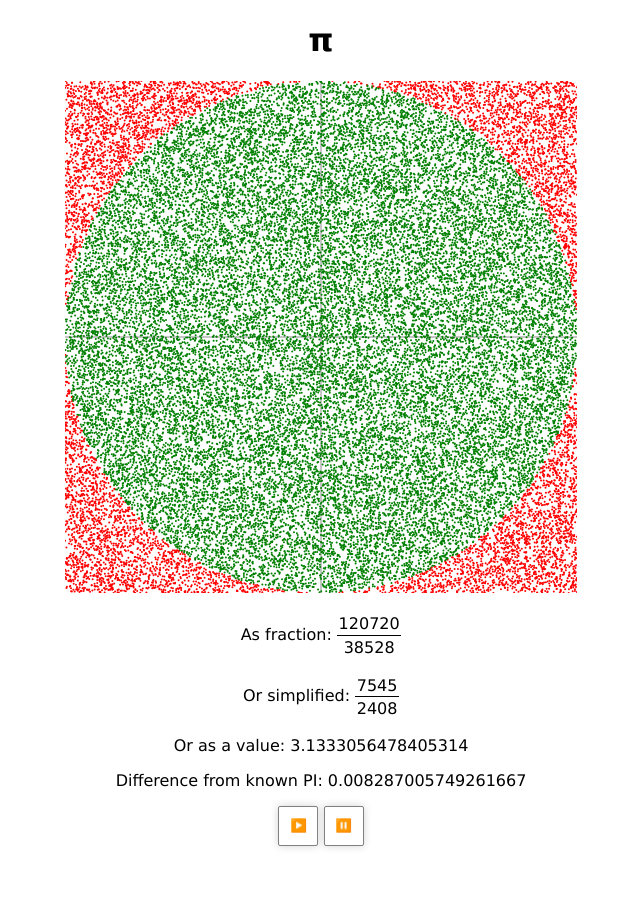
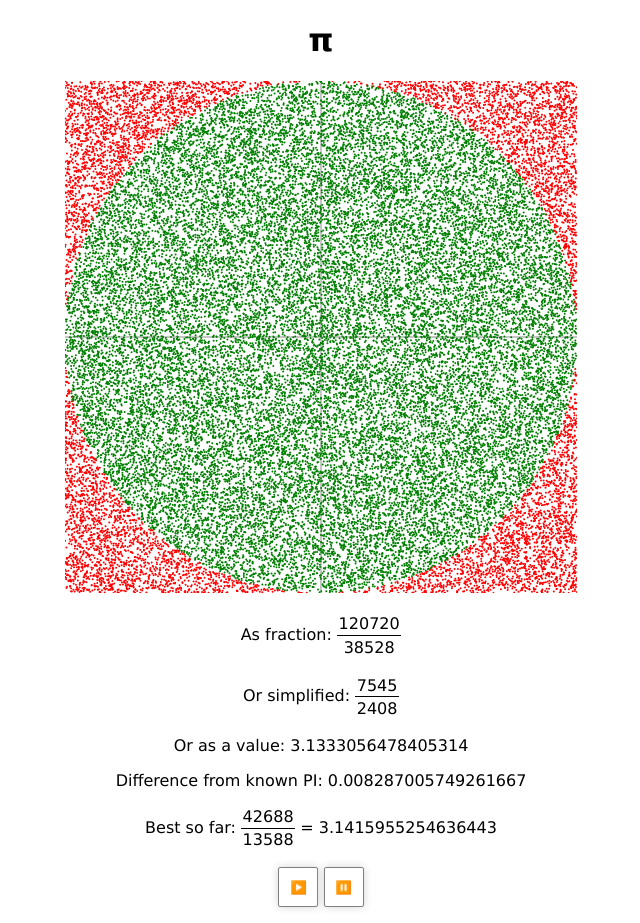
Before and after one commit to elementbound/pi-fraction, a website built with webpack: page public/index.html in a window 1280 px wide. Shown: the whole page, without its empty margins (319-959 px from the left). Before the commit the page ends 862 px from the top, so only its background shows below. Built offline with nearby package versions, Linux system fonts and the light colour scheme.

Commit message:
Display best guess so far

```diff
--- a/public/index.html
+++ b/public/index.html
@@ -79,6 +79,18 @@
         </p>
         <p class="bind">Or as a value: {{value}}</p>
         <p class="bind">Difference from known PI: {{difference}}</p>
+
+        <p>
+            Best so far:
+            <span class="frac">
+                <span class="bind">{{best.denominator}}</span>
+                <span class="symbol">/</span>
+                <span class="bottom bind">{{best.divisor}}</span>
+            </span>
+            =
+            <span class="bind">{{best.value}}</span>
+        </p>
+
         <p>
             <button class="play">▶️</button>
             <button class="pause">⏸️</button>
--- a/src/entry.js
+++ b/src/entry.js
@@ -14,6 +14,12 @@ const loop = () => {
     const calculator = new PiCalculator()
     const bindings = bind.find(document)
     const drawingContext = canvas.init(document.querySelector('canvas'))
+
+    let best = {
+        denominator: 6,
+        divisor: 2,
+        value: 3
+    }
 
     let isTicking = true
 
@@ -35,6 +41,12 @@ const loop = () => {
             const hit = calculator.sample(...point)
 
             canvas.drawSample(drawingContext, point, hit)
+
+            if(Math.abs(Math.PI - 4 * calculator.value) < Math.abs(Math.PI - best.value)) {
+                best.denominator = calculator.hits * 4
+                best.divisor = calculator.samples
+                best.value = best.denominator / best.divisor
+            }
         }
 
         const data = {
@@ -44,6 +56,7 @@ const loop = () => {
             },
 
             simplified: simplify(calculator.hits * 4, calculator.samples),
+            best: best,
 
             value: calculator.value * 4,
             difference: Math.PI - calculator.value * 4
```
